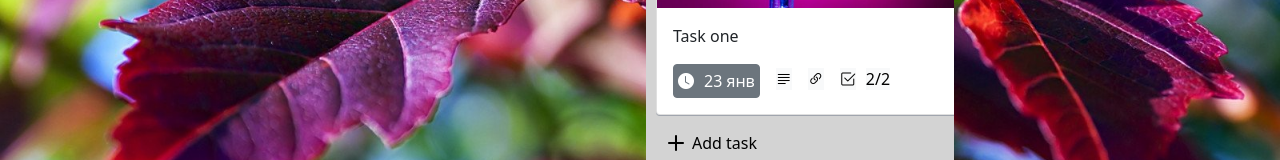
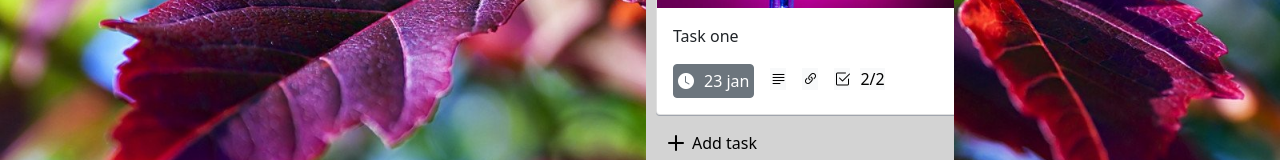
Before and after one commit to whirligigY/trello-clone, a React (Create React App) app: page /dashboard in a window 1280 px wide. Shown: the part 400-560 px from the top of the page. Built offline with nearby package versions, Linux system fonts and the light colour scheme.

Commit message:
fix: fix mistakes

```diff
--- a/src/components/AddButton/index.jsx
+++ b/src/components/AddButton/index.jsx
@@ -27,7 +27,7 @@ const AddButton = ({
 
   return (
     <div ref={formRef}>
-      {isFormActive ? (
+      {isFormActive && (
         <RenderFormAddButton
           onChangeState={onChangeState}
           handleAddActivity={handleAddActivity}
@@ -35,7 +35,8 @@ const AddButton = ({
           input={input}
           textBtn={textBtn}
         />
-      ) : (
+      )}
+      {!isFormActive && (
         <RenderAddButton
           type={type}
           textBtn={textBtn}
--- a/src/components/BoardCard/index.jsx
+++ b/src/components/BoardCard/index.jsx
@@ -33,7 +33,7 @@ const BoardCard = ({ columnId, card }) => {
             <Card.Text>{card.title}</Card.Text>
             <Card.Link href="#" className="p-1 btn btn-secondary">
               <i className="bi bi-clock-fill"></i>
-              <span className={styles.ml}>23 янв</span>
+              <span className={styles.ml}>23 jan</span>
             </Card.Link>
             <Card.Link href="#" className={"card-link " + styles.descrip}>
               <i className="bi bi-justify-left btn-light"></i>
@@ -53,5 +53,3 @@ const BoardCard = ({ columnId, card }) => {
 };
 
 export { BoardCard };
-
-//Dots : <i className="bi bi-three-dots"></i>
```
Also changed, not shown: src/components/BoardTitleTextarea/index.jsx (+4 -17 lines), 2 other files (tests, documents, lock files or other folders).
